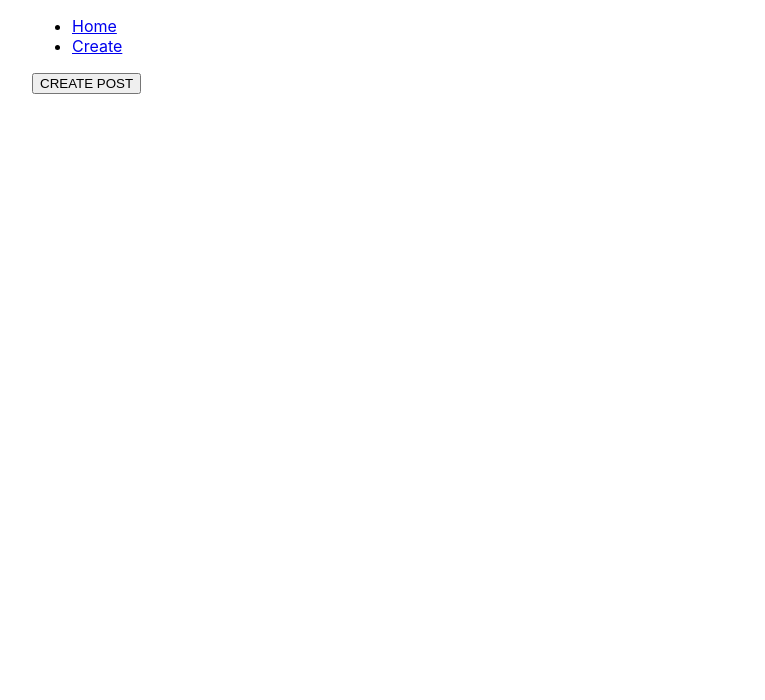
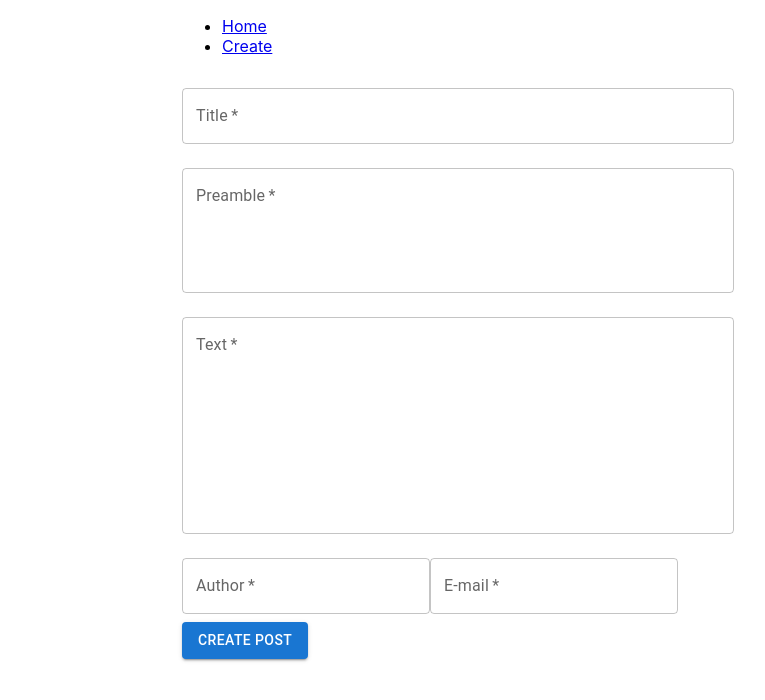
Before and after one commit to Ringen/blogg, a React (Create React App) app in the folder client/: page /create in a window 1280 px wide. Shown: the top 700 px of the page, without its empty margins (182-947 px from the left). Built offline with nearby package versions, Linux system fonts and the light colour scheme.

Commit message:
add text fields to create blog post

```diff
--- a/client/src/App.jsx
+++ b/client/src/App.jsx
@@ -7,7 +7,7 @@ import OnePost from './OnePost';
 
 function App() {
   return (
-    <Container maxWidth="md">
+    <Container maxWidth="sm">
       <Router>
         <nav>
           <ul>
--- a/client/src/CreatePost.jsx
+++ b/client/src/CreatePost.jsx
@@ -1,6 +1,7 @@
-// import { useEffect } from 'react';
+import { useState } from 'react';
 import * as React from 'react';
 import axios from 'axios';
+import { Button, FormControl, TextField } from '@mui/material';
 
 function CreatePost() {
 
@@ -20,8 +21,51 @@ function CreatePost() {
           });
     }
 
+  const [showError, setShowError] = useState(false);
+
   return (
-    <button onClick={handleClick}>CREATE POST</button>
+    <form>
+      <div>
+        <TextField
+            required
+            id="title"
+            label="Title"
+            fullWidth
+            margin="normal"
+        />
+        <TextField
+            required
+            id="preamble"
+            label="Preamble"
+            fullWidth
+            margin="normal"
+            multiline
+            rows={4}
+        />
+        <TextField
+            required
+            id="text"
+            label="Text"
+            fullWidth
+            margin="normal"
+            multiline
+            rows={8}
+        />
+        <TextField
+            required
+            id="author"
+            label="Author"
+            margin="normal"
+        />
+        <TextField
+            required
+            id="email"
+            label="E-mail"
+            margin="normal"
+        />
+      </div>
+      <Button variant="contained" type="submit" onClick={handleClick}>Create post</Button>
+    </form>
   );
 }
 
```
